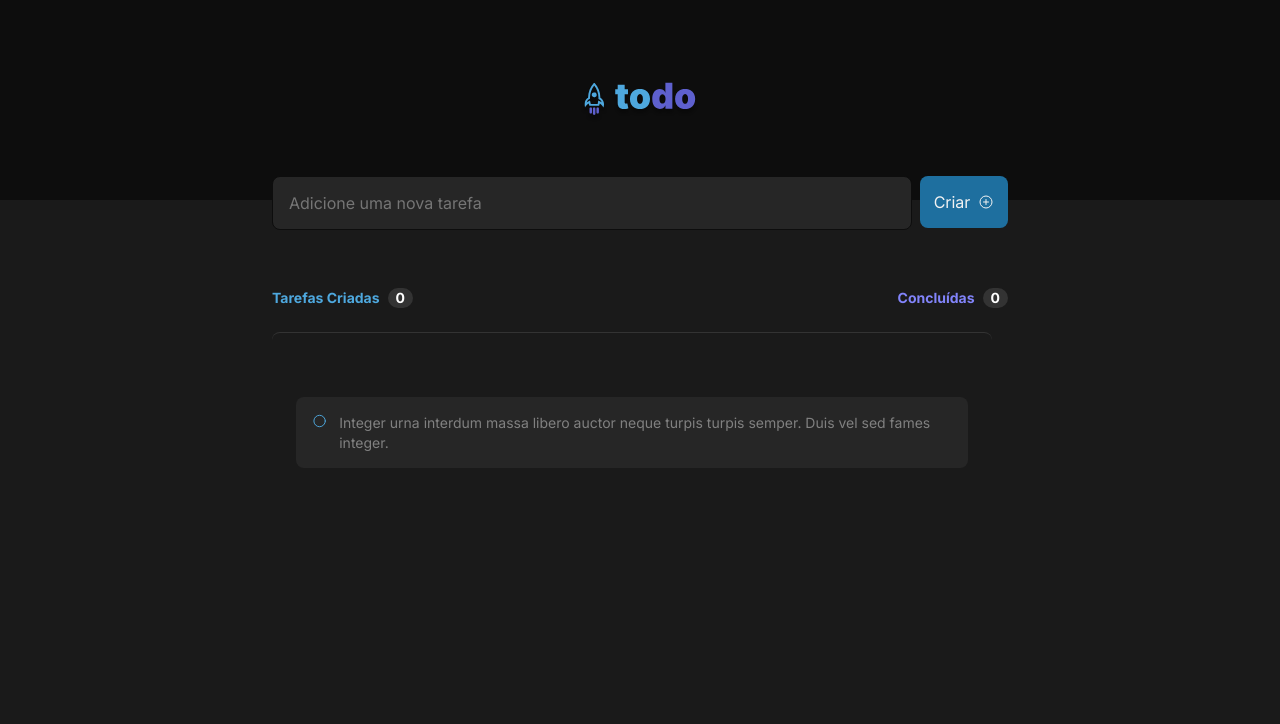
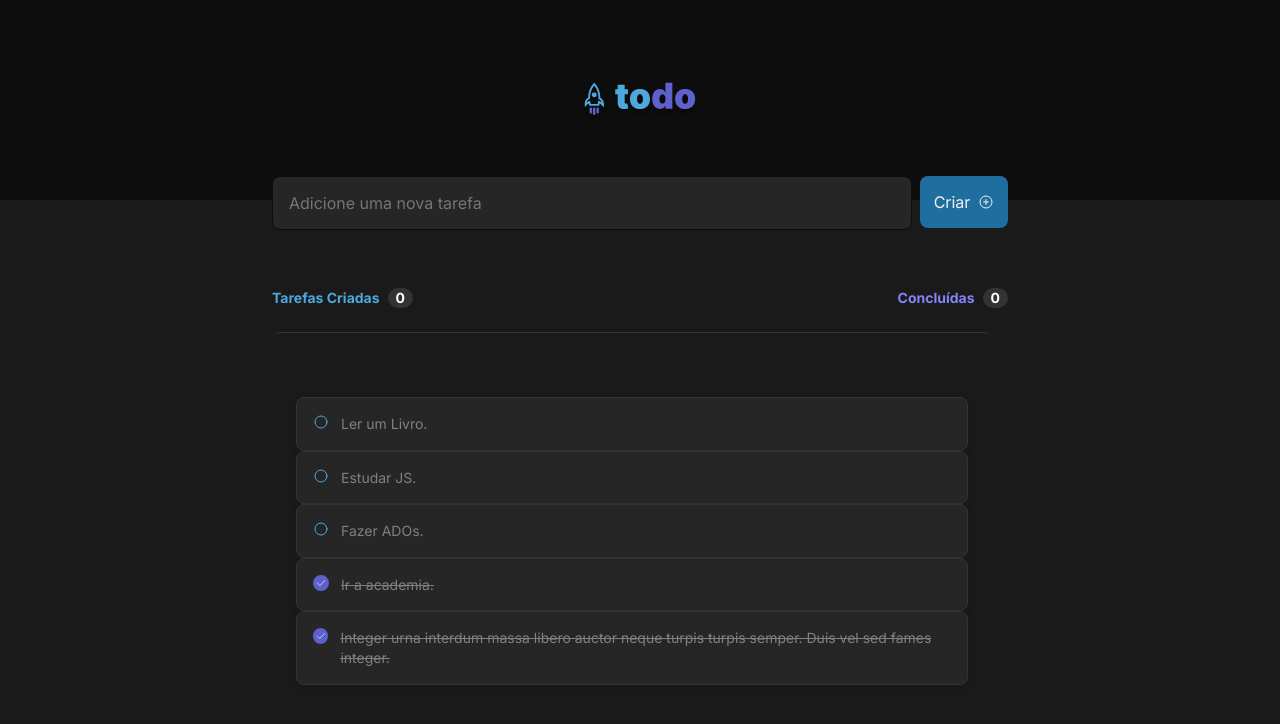
Before and after one commit to Ndrake337/RocketSeat_ToDos_Site, a React (Vite) app: page / in a window 1280 px wide. Shown: the top 724 px of the page. Built offline with nearby package versions, Linux system fonts and the light colour scheme.

Commit message:
Interando tasks

```diff
--- a/src/components/Task.module.css
+++ b/src/components/Task.module.css
@@ -1,15 +1,20 @@
 .TaskContainer{
+    display: flex;
+    flex-direction: row;
+    align-items: flex-start;
     background-color: var(--gray-500);
     padding: 1rem;
+    gap: 0.75rem;
     border-radius: 0.5rem;
     width: 100%;
-    display: flex;
-    flex-direction: row;
-}
+    border: 1px solid var(--gray-400);
+    box-shadow: 0px 2px 8px rgba(0, 0, 0, 0.06);
+    }
 
 .TaskContainer p{
-    padding-left: 12px;
     font-weight: 400;
+    margin: 0;
+    padding: 0;
 
 }
 
--- a/src/components/Task.tsx
+++ b/src/components/Task.tsx
@@ -1,19 +1,18 @@
 import styles from './Task.module.css'
 import {Circle, Check} from 'phosphor-react'
-let status = 0
-let Checkbox:any
-if (status === 0) {
-    Checkbox = <Circle className={styles.Todo}/>;
-}
-else{
-    Checkbox = <Check className={styles.Done}/>;
+import { useState } from 'react';
+
+interface iTask{
+    task: string;
+    status: boolean;
 }
 
-export function Task() {
+export function Task({status, task} : iTask) {
+
     return(
         <div className={styles.TaskContainer}>
-            {Checkbox}
-            <p className={status === 0 ? styles.ToBeDone : styles.Completed }>Integer urna interdum massa libero auctor neque turpis turpis semper. Duis vel sed fames integer.</p>
+            {status === false ? <Circle className={styles.Todo}/> : <Check className={styles.Done}/>}
+            <p className={status === false ? styles.ToBeDone : styles.Completed }>{task}</p>
         </div>
     )
 }
--- a/src/components/TaskList.tsx
+++ b/src/components/TaskList.tsx
@@ -5,11 +5,11 @@ import {Task} from './Task'
 export function TaskList() {
     const emptyTaskList = []
     const TaskList = [
-        {id: 1, Task: "Integer urna interdum massa libero auctor neque turpis turpis semper. Duis vel sed fames integer.", status: 0},
-        {id: 2, Task: "Integer urna interdum massa libero auctor neque turpis turpis semper. Duis vel sed fames integer.", status: 0},
-        {id: 3, Task: "Integer urna interdum massa libero auctor neque turpis turpis semper. Duis vel sed fames integer.", status: 0},
-        {id: 4, Task: "Integer urna interdum massa libero auctor neque turpis turpis semper. Duis vel sed fames integer.", status: 1},
-        {id: 5, Task: "Integer urna interdum massa libero auctor neque turpis turpis semper. Duis vel sed fames integer.", status: 1},
+        {id: 1, Task: "Ler um Livro.", status: false},
+        {id: 2, Task: "Estudar JS.", status: false},
+        {id: 3, Task: "Fazer ADOs.", status: false},
+        {id: 4, Task: "Ir a academia.", status: true},
+        {id: 5, Task: "Integer urna interdum massa libero auctor neque turpis turpis semper. Duis vel sed fames integer.", status: true},
     ]
 
     return(
@@ -21,7 +21,13 @@ export function TaskList() {
                         <span>Crie tarefas e organize seus itens a fazer</span>
                 </div>
             </div> */}
-            <Task />
+            {TaskList.map(task => {
+                return(<Task
+                    key={task.id}
+                    task={task.Task}
+                    status={task.status}
+                />)
+            })}
         </div>
     )
 }
```
